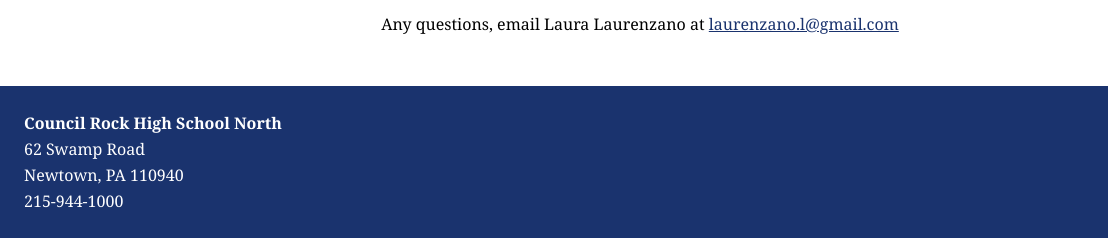
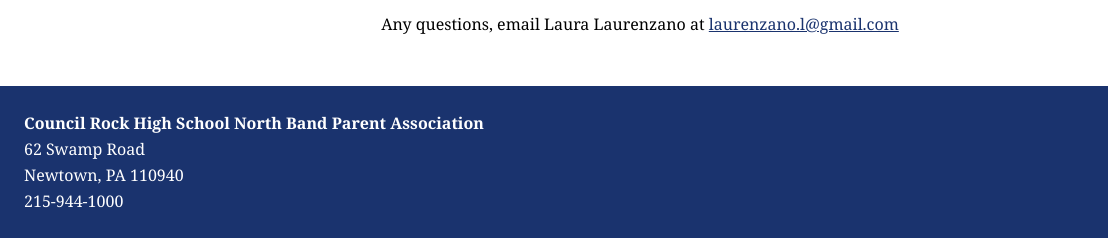
Before and after one commit to Kyle-Meyers/bag, a plain HTML site: page index.html in a window 1280 px wide. Shown: the part 2115-2353 px from the top of the page, 0-1108 px from the left. Drawn offline with nearby package versions, Linux system fonts and the light colour scheme.

Commit message:
change footer

```diff
--- a/parts/footer.html
+++ b/parts/footer.html
@@ -1,7 +1,7 @@
 <footer class="bg-[#1A336E] text-white px-6 py-6">
   <div class="max-w-7xl mx-auto flex flex-col md:flex-row items-start md:items-center justify-between gap-6">
     <div class="leading-relaxed">
-      <strong class="block">Council Rock High School North</strong>
+      <strong class="block">Council Rock High School North Band Parent Association</strong>
       <span class="block">62 Swamp Road</span>
       <span class="block">Newtown, PA 110940</span>
       <span class="block">215-944-1000</span>
```
